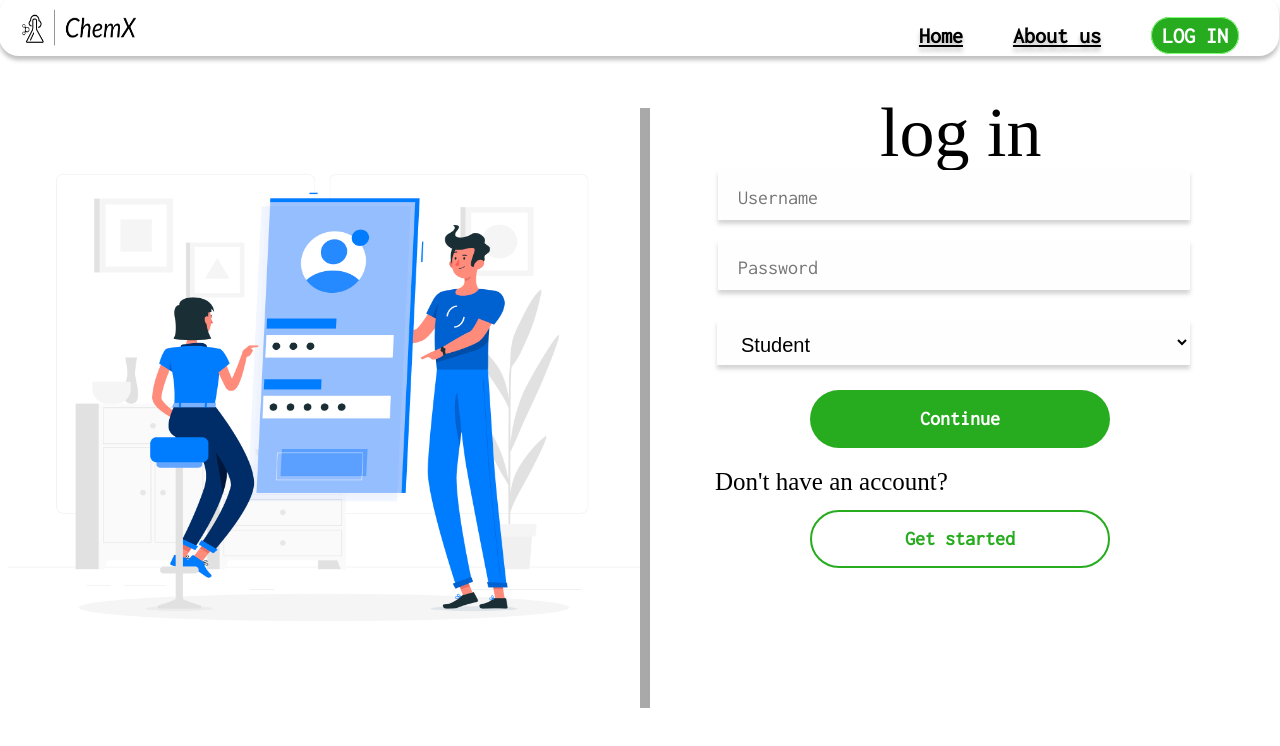
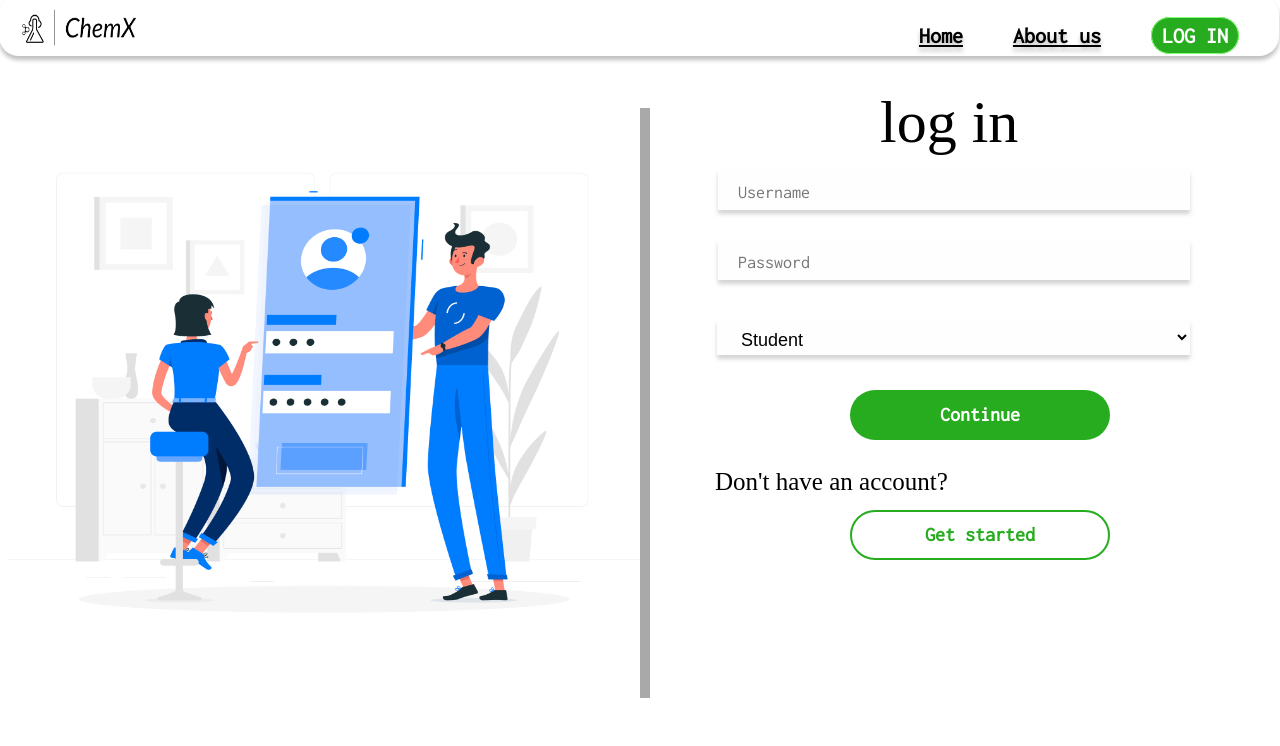
Before and after one commit to imansha27/Mcq-app, a plain HTML site: page Application/Client_side/login.html in a window 1280 px wide. Drawn offline with Linux system fonts and the light colour scheme; files whose address does not match are found by name; a web font is replaced by a local one.

Commit message:
updates css
updated the css of already made pages

```diff
--- a/Application/Client_side/styles/index.css
+++ b/Application/Client_side/styles/index.css
@@ -82,7 +82,7 @@
     box-sizing: border-box;
     position: absolute;
     width: 300px;
-    height: 58px;
+    height: 50px;
     left: 205px;
     top: 500px;
     border: 2px solid #27AC1F;
--- a/Application/Client_side/styles/login.css
+++ b/Application/Client_side/styles/login.css
@@ -13,8 +13,8 @@
 
 .lg-left-container {
     flex: 2;
-    width: 675px;
-    height: 600px;
+    width: 655px;
+    height: 590px;
 
     overflow-y: hidden;
     box-shadow: 10px 0 0px rgba(85, 84, 84, 0.5);
@@ -37,14 +37,14 @@
 .lg-right-container h1 {
     position: absolute;
     width: 200px;
-    height: 113px;
+    height: 103px;
     right: 200px;
     top: 30px;
 
     font-family: 'IM FELL DW Pica SC';
     font-style: normal;
     font-weight: 400;
-    font-size: 70px;
+    font-size: 60px;
     line-height: 88px;
     display: flex;
     align-items: center;
@@ -56,14 +56,14 @@
 .lg-right-container #UserName {
     position: absolute;
     width: 450px;
-    height: 45px;
+    height: 35px;
     right: 90px;
     top: 170px;
     border: none;
     background: #FEFEFE;
     box-shadow: 0px 4px 4px rgba(87, 86, 86, 0.25);
     font-weight: 400;
-    font-size: 20px;
+    font-size: 18px;
     padding-left: 20px;
     padding-top: 5px;
     padding-bottom: 0px;
@@ -72,7 +72,7 @@
 .lg-right-container #Password {
     position: absolute;
     width: 450px;
-    height: 45px;
+    height: 35px;
     right: 90px;
     top: 240px;
     /* Adjust the top position to create space below the username input */
@@ -80,7 +80,7 @@
     background: #FEFEFE;
     box-shadow: 0px 4px 4px rgba(87, 86, 86, 0.25);
     font-weight: 400;
-    font-size: 20px;
+    font-size: 18px;
     padding-left: 20px;
     padding-top: 5px;
     padding-bottom: 0px;
@@ -90,7 +90,7 @@
 .lg-right-container input::placeholder {
     font-family: 'Inconsolata', monospace;
     font-weight: 400;
-    font-size: 20px;
+    font-size: 18px;
     padding-top: 5px;
     padding-bottom: 0px;
 }
@@ -99,14 +99,14 @@
 .lg-right-container #UserType {
     position: absolute;
     width: 473px;
-    height: 45px;
+    height: 35px;
     right: 90px;
     top: 320px;
     border: none;
     background: #FEFEFE;
     box-shadow: 0px 4px 4px rgba(87, 86, 86, 0.25);
     font-weight: 400;
-    font-size: 20px;
+    font-size: 18px;
     padding-left: 20px;
     padding-top: 5px;
     padding-bottom: 0px;
@@ -116,8 +116,8 @@
 .lg-button {
     box-sizing: border-box;
     position: absolute;
-    width: 300px;
-    height: 58px;
+    width: 260px;
+    height: 50px;
     right: 170px;
     top: 390px;
     border: none;
@@ -167,8 +167,8 @@
 .lg-button2 {
     box-sizing: border-box;
     position: absolute;
-    width: 300px;
-    height: 58px;
+    width: 260px;
+    height: 50px;
     right: 170px;
     top: 510px;
     border: 2px solid #27AC1F;
```
Also changed, not shown: Application/Client_side/styles/register.css (+15 -15 lines), 2 other files.
